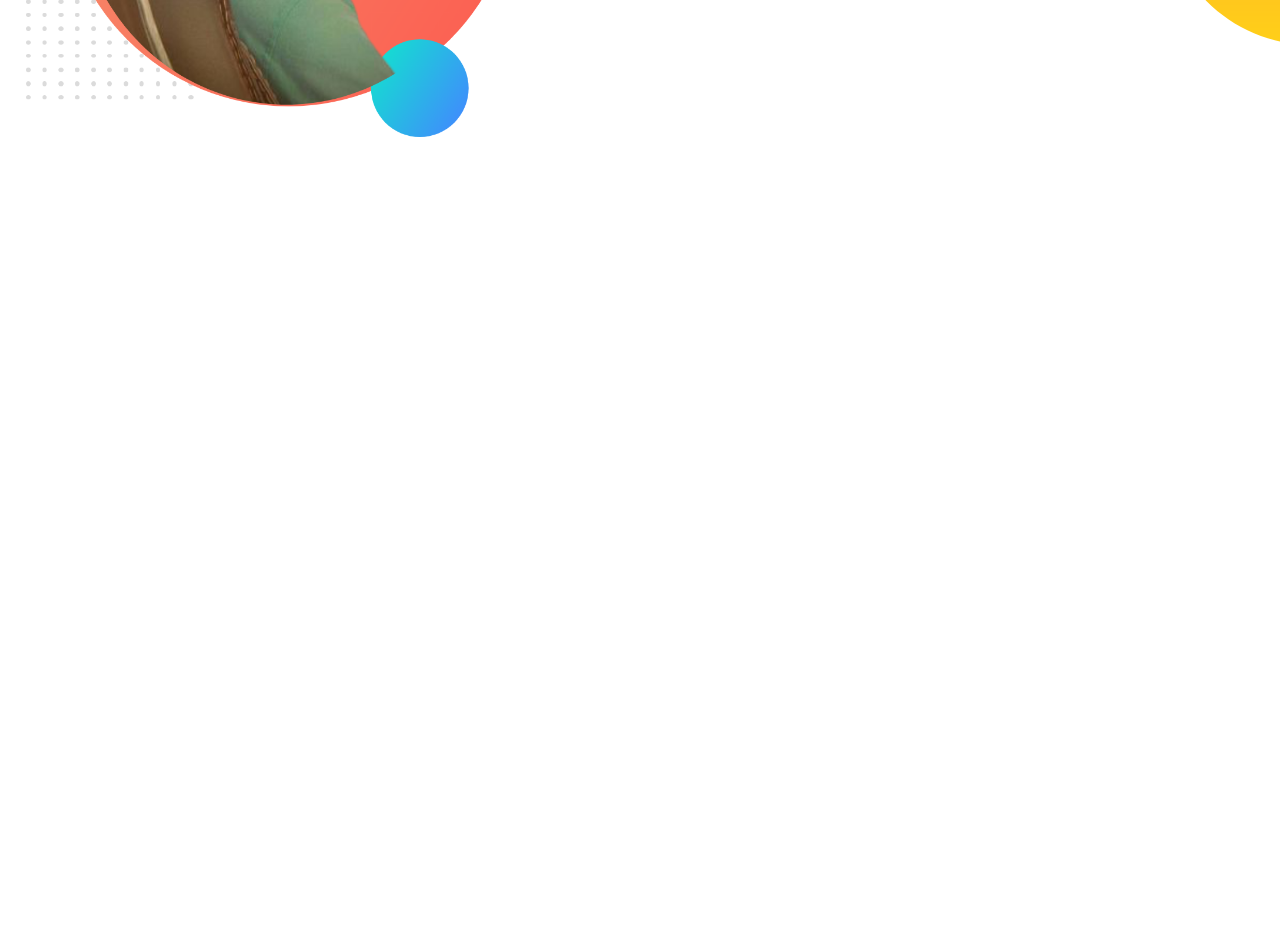
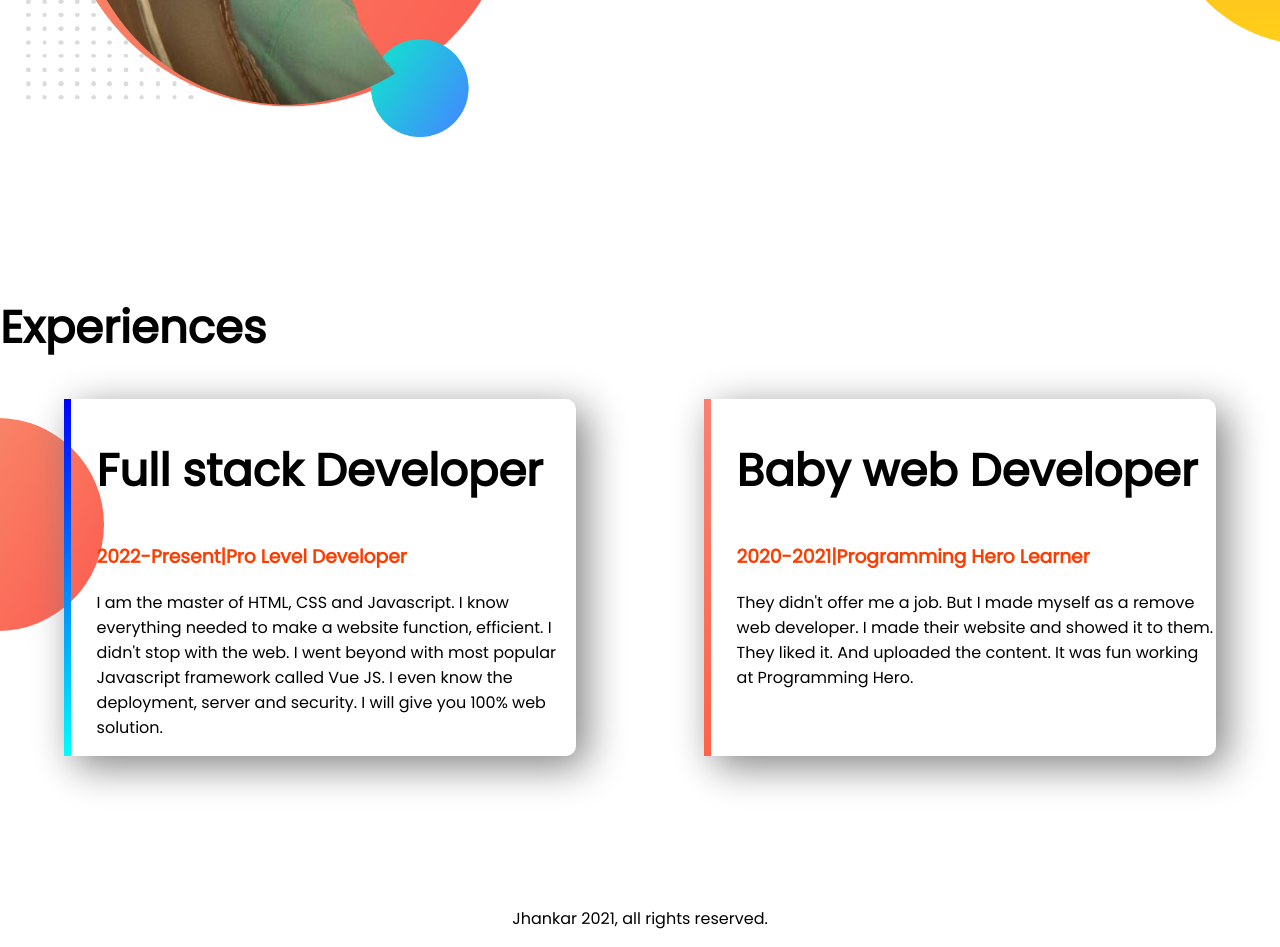
Before and after one commit to ronibd/my-portfolio, a plain HTML site: page index.html in a window 1280 px wide. Shown: the part 996-1943 px from the top of the page. Before the commit the page ends 1290 px from the top, so only its background shows below. Drawn offline with Linux system fonts and the light colour scheme.

Commit message:
final updated

```diff
--- a/index.html
+++ b/index.html
@@ -10,10 +10,11 @@
     <link rel="preconnect" href="https://fonts.gstatic.com" crossorigin>
     <link href="https://fonts.googleapis.com/css2?family=Poppins&display=swap" rel="stylesheet">
     <link rel="stylesheet" href="style.css">
+    <link rel="shortcut icon" href="logo.png" type="image/x-icon">
 </head>
 
 <body>
-    <section class="top-banner">
+    <section class="top-banner flexible-container">
         <div class="half-width">
             <h1>Welcome to</h1>
             <h1><span class="title-color">Abu Noman Roni</span>'s World</h1>
@@ -29,7 +30,7 @@
             <img src="my-bg.png" alt="">
         </div>
     </section>
-    <section class="dream-big">
+    <section class="dream-big flexible-container">
         <div class="half-width">
             <img src="my.png" alt="">
         </div>
@@ -44,6 +45,29 @@
                 RESUME</a>
         </div>
     </section>
+    <section class="experience-area">
+        <h1>Experiences</h1>
+        <div class="flexible-container">
+            <div id="web-dev" class="experience-item">
+                <h1>Full stack Developer</h1>
+                <h3 class="title-color">2022-Present|Pro Level Developer</h3>
+                <p>I am the master of HTML, CSS and Javascript. I know everything needed to make a website function,
+                    efficient. I didn't stop with the web. I went beyond with most popular Javascript framework called
+                    Vue
+                    JS. I even know the deployment, server and security. I will give you 100% web solution.</p>
+            </div>
+            <div id="baby-dev" class="experience-item">
+                <h1>Baby web Developer</h1>
+                <h3 class="title-color">2020-2021|Programming Hero Learner</h3>
+                <p>They didn't offer me a job. But I made myself as a remove web developer. I made their website and
+                    showed
+                    it to them. They liked it. And uploaded the content. It was fun working at Programming Hero.</p>
+            </div>
+        </div>
+    </section>
+    <footer>
+        <p> Jhankar 2021, all rights reserved.</p>
+    </footer>
 </body>
 
 </html>
--- a/style.css
+++ b/style.css
@@ -8,7 +8,7 @@ h1{
 .title-color{
     color: #ff3c00;
 }
-section{
+.flexible-container{
     display: flex;
     margin-bottom: 150px;
 }
@@ -37,3 +37,30 @@ section{
     background-repeat: no-repeat;
     background-position: right;
 }
+.experience-area{
+    background-image: url(exp-bg.png);
+    background-repeat: no-repeat;
+    background-position: left;
+
+}
+.experience-item{
+    box-shadow: 10px 10px 40px gray;
+    width: 40%;
+    margin-left: 5%;
+    margin-right: 5%;
+    padding-left: 2%;
+    border-radius: 10px;
+}
+#web-dev{
+    border-left: 7px solid;
+    border-image: linear-gradient(blue,cyan);
+    border-image-slice: 1;
+}
+#baby-dev{
+    border-left: 7px solid;
+    border-image: linear-gradient(salmon,tomato);
+    border-image-slice: 1;
+}
+footer p{
+    text-align: center;
+}
```
Also changed, not shown: logo.png (added).
